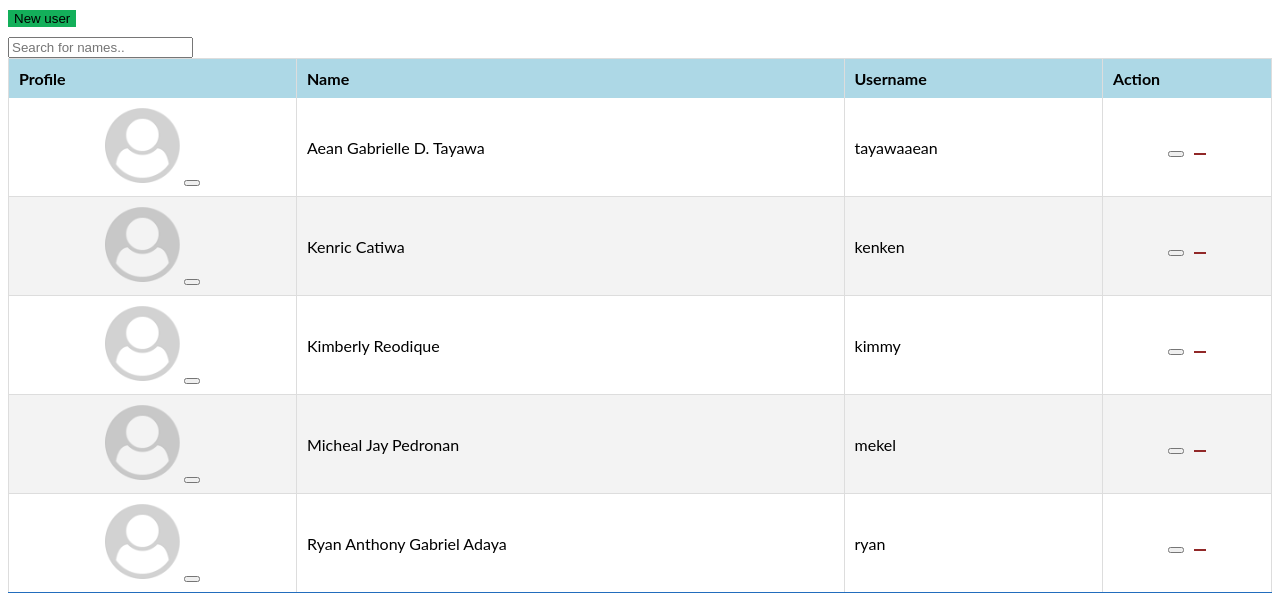
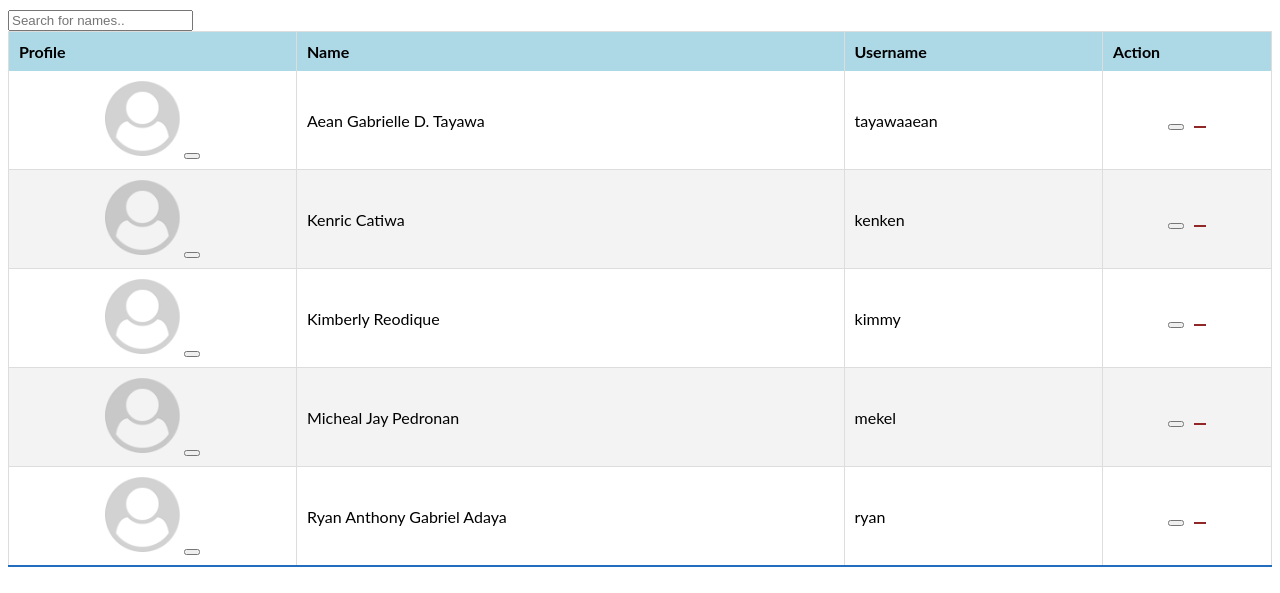
Before and after one commit to tayawaaean/backupfilemanagement, a PHP site: page /users.php in a window 1280 px wide. Shown: the top 593 px of the page. Run offline with PHP 8.4, Linux system fonts and the light colour scheme; data comes from the database, SQL or seed files in the repository.

Commit message:
Update users.php

```diff
--- a/users.php
+++ b/users.php
@@ -14,9 +14,6 @@ if(isset($_GET['id'])){
     <div class="row">
         <div class="card col-lg-12 container_card">
             <div class="card-body">
-                <div class="col-lg-12">
-                    <button class="btn btn-primary float-right btn-sm" id="new_user"><i class="fa fa-plus"></i> New user</button>
-                </div>
                 <input type="text" id="searchInput" placeholder="Search for names.." class="form-control mb-3">
                 <table class="info_table">
                     <thead>
```
